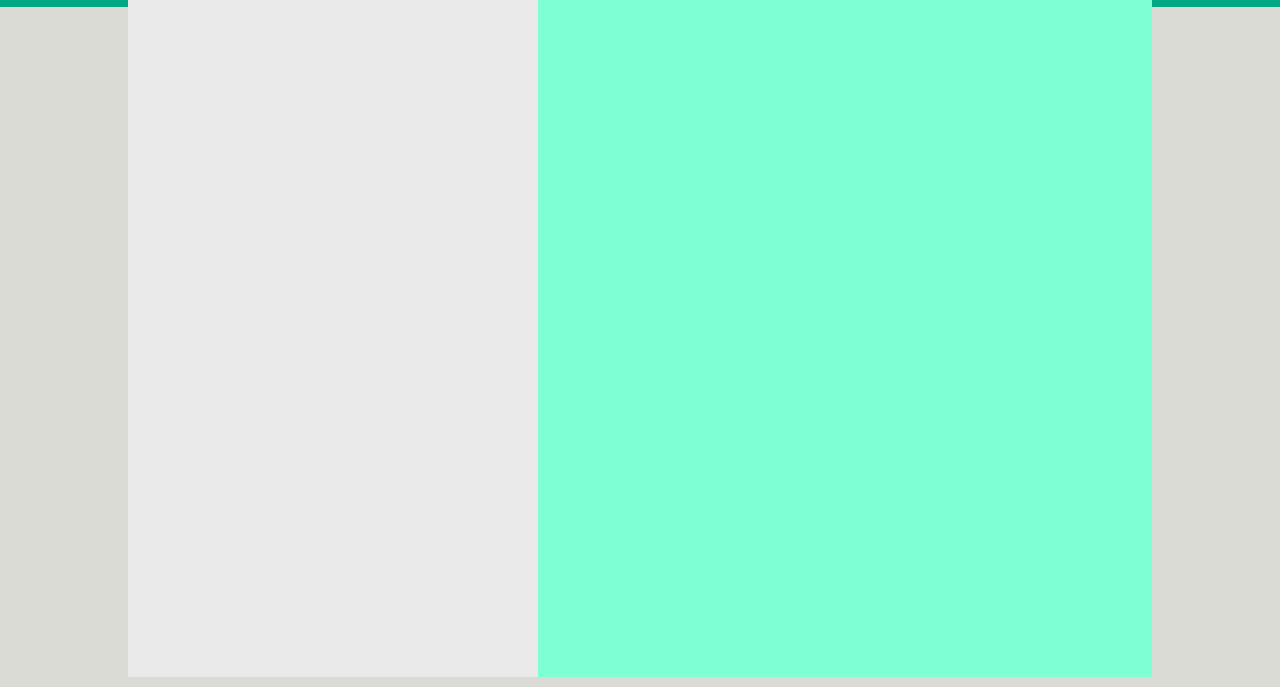
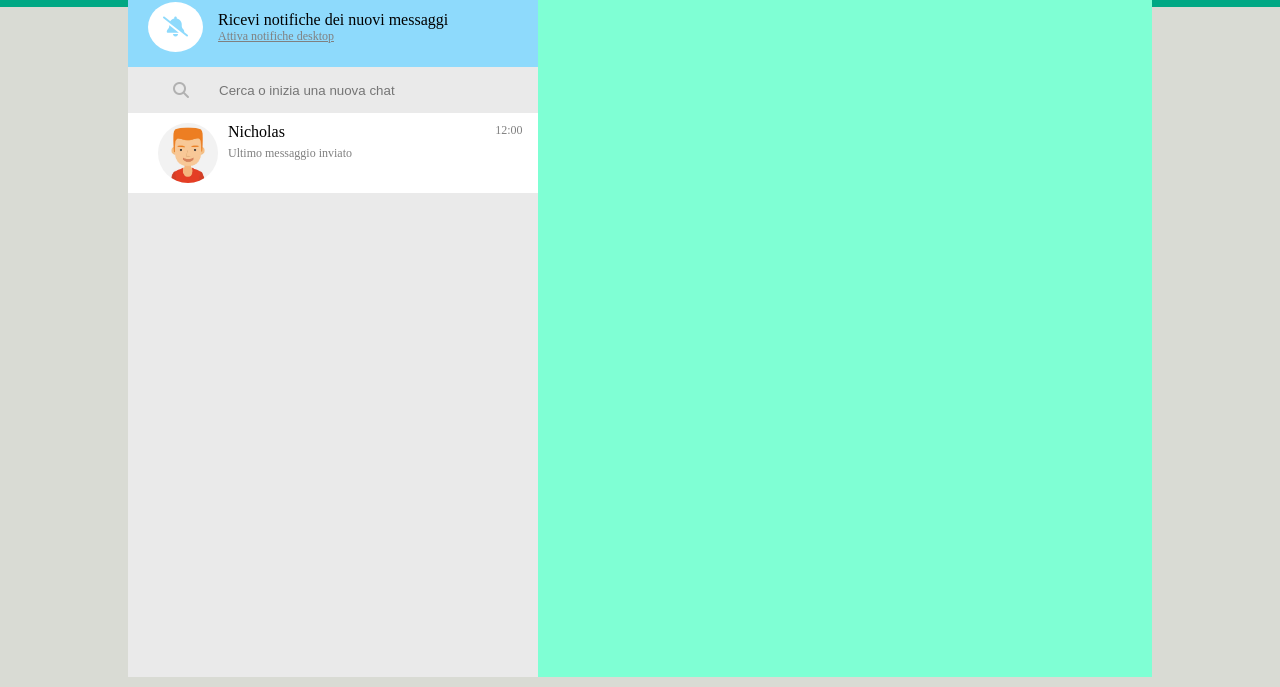
Before and after one commit to NicholasConti/vue-boolzapp, a plain HTML site: page Milestone1/index.html in a window 1280 px wide. Shown: the part 113-800 px from the top of the page. Drawn offline with nearby package versions, Linux system fonts and the light colour scheme.

Commit message:
aside done

```diff
--- a/Milestone1/css/style.css
+++ b/Milestone1/css/style.css
@@ -3,33 +3,43 @@
     padding: 0;
     box-sizing: border-box;
 }
+
 /* ------------------------------------- */
 /* commmon */
-.flex-h{
+.flex-h {
     display: flex;
-    padding: 20px;
+    padding: 10px;
     justify-content: space-between;
 }
 
-.img-h{
+.img-h {
     width: 50px;
     border-radius: 50%;
 }
 
-.contact-name{
+.contact-name {
     font-weight: 400;
 }
 
 ul{
     list-style-type: none;
+}
+header ul {
     display: flex;
     line-height: 50px;
     color: #b1b1b1;
     gap: 15px;
 }
-li{
+
+li {
     font-size: 20px;
 }
+
+li img{
+    width: 60px;
+    border-radius: 50%;
+}
+
 /* ------------------------------------- */
 body {
     height: 100vh;
@@ -47,17 +57,93 @@ body {
 }
 
 /* aside style */
-aside{
+aside {
     width: 40%;
+    display: flex;
+    flex-direction: column;
 }
 
-aside .flex-h > div:first-child{
+aside .flex-h>div:first-child {
     display: flex;
     align-items: center;
 }
 
+.notifications {
+    background-color: #8edafc;
+    padding: 15px 20px;
+    display: flex;
+    align-items: center;
+    gap: 15px;
+}
+
+.notifications i {
+    color: #8edafc;
+    font-size: 20px;
+    background-color: white;
+    border-radius: 50%;
+    padding: 15px;
+}
+
+.notifications div p {
+    text-decoration: underline;
+    color: grey;
+    font-size: 12px;
+}
+
+.contacts {
+    flex-grow: 1;
+    overflow-y: auto;
+}
+
+nav{
+    display: flex;
+    gap: 30px;
+    color: #b1b1b1;
+    padding: 15px 0;
+    padding-left: 45px;
+}
+
+nav input{
+    width: 100%;
+    border: none;
+    background-color: transparent;
+}
+
+
+
+.contact{
+    display: flex;
+    align-items: center;
+    justify-content: space-between;
+    background-color: white;
+    padding: 10px 15px 10px 30px;
+}
+
+.contact > div:first-child{
+    display: flex;
+    align-items: flex-start;
+    gap: 10px;
+
+}
+.contact h4{
+    font-size: 16px;
+    margin-bottom: 5px;
+}
+
+.contact p{
+    color: grey;
+    font-size: 12px;
+}
+.contact-hour{
+    align-self: flex-start;
+    color: grey;
+    font-size: 12px;
+
+}
+
+
 /* main body style */
-div.bodymsg{
+div.bodymsg {
     width: 60%;
     background-color: aquamarine;
 }
--- a/Milestone1/index.html
+++ b/Milestone1/index.html
@@ -13,6 +13,7 @@
     <link rel="stylesheet" href="css/style.css">
     <title>BOOLZAPP</title>
 </head>
+
 <body>
     <div id="app">
         <div class="container">
@@ -30,9 +31,33 @@
                         </ul>
                     </div>
                 </header>
-                <div class="notifications"></div>
-                <nav></nav>
-                <ul class="contancts"></ul>
+                <div class="notifications">
+                    <i class="fa-solid fa-bell-slash"></i>
+                    <div>
+                        <h4 class="contact-name">Ricevi notifiche dei nuovi messaggi</h4>
+                        <p>Attiva notifiche desktop</p>
+                    </div>
+                </div>
+                <nav>
+                    <i class="fa-solid fa-magnifying-glass"></i>
+                    <input type="text" placeholder="Cerca o inizia una nuova chat">
+                </nav>
+                <div class="contacts">
+                    <ul class="contact-list">
+                        <li class="contact">
+                            <div>
+                                <img src="img/avatar_1.jpg" alt="avatar">
+                                <div>
+                                    <h4 class="contact-name">Nicholas</h4>
+                                    <p>Ultimo messaggio inviato</p>
+                                </div>
+                            </div>
+                            <div class="contact-hour">
+                                12:00
+                            </div>
+                        </li>
+                    </ul>
+                </div>
             </aside>
             <div class="bodymsg"></div>
         </div>
```
